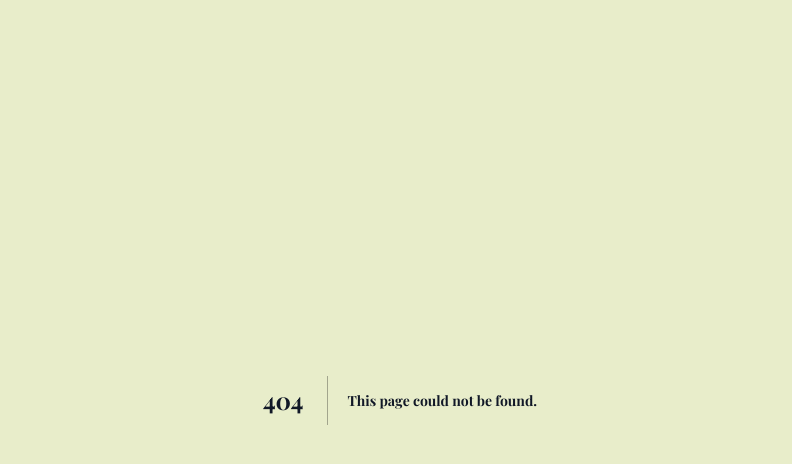
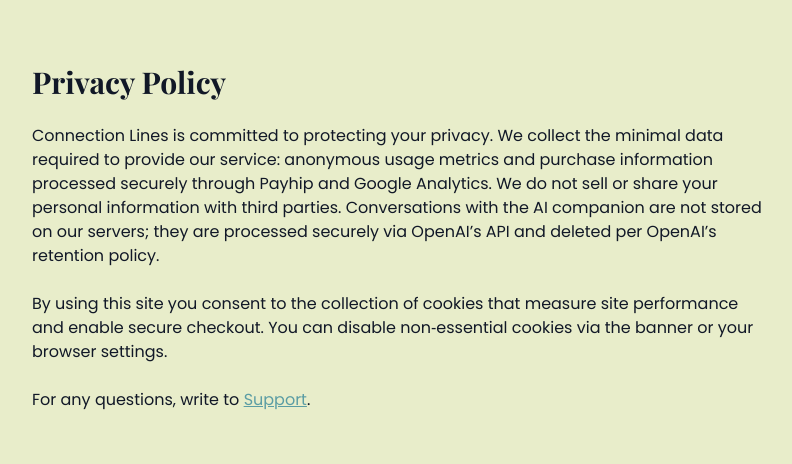
Before and after one commit to megapod/clp, a Next.js app: page /privacy in a window 1280 px wide. Before the commit this address had no page. Shown: the top 464 px of the page, without its empty margins (240-1032 px from the left). Built offline with nearby package versions, Linux system fonts and the light colour scheme.

Commit message:
Auto-import v305

```diff
--- a/pages/_app.js
+++ b/pages/_app.js
@@ -1,5 +1,19 @@
 
 import '../styles/globals.css'
+
+import { useState, useEffect } from 'react'
+function CookieBanner() {
+  const [show, setShow] = useState(false)
+  useEffect(()=>{ const c = localStorage.getItem('cl-cookie-ok'); if(!c) setShow(true) },[])
+  if(!show) return null;
+  return (
+    <div className="fixed bottom-0 inset-x-0 bg-gray-800 text-white px-4 py-3 text-sm flex flex-col md:flex-row items-center gap-4 z-[2000]">
+      <span>This site uses cookies for analytics & secure checkout.</span>
+      <button onClick={()=>{localStorage.setItem('cl-cookie-ok','1');setShow(false)}} className="bg-primary px-3 py-1 rounded">Got it</button>
+    </div>
+  )
+}
+
 export default function MyApp({ Component, pageProps }) {
   return <Component {...pageProps} />
 }
--- a/pages/index.js
+++ b/pages/index.js
@@ -53,8 +53,8 @@ export default function Home() {
       {/* Footer */}
       <footer className="bg-white border-t py-6 text-center text-sm space-y-2">
         <nav className="flex justify-center gap-6">
-          <a href="#" className="text-primary">Privacy</a>
-          <a href="#" className="text-primary">Terms</a>
+          <a href="/privacy" className="text-primary">Privacy</a>
+          <a href="/terms" className="text-primary">Terms</a>
           <a href="https://shop.connection-lines.com/contact" className="text-primary">Support</a>
         </nav>
         <p>© {new Date().getFullYear()} Connection Lines</p>
--- /dev/null
+++ b/pages/privacy.js
@@ -0,0 +1,22 @@
+
+export default function Privacy() {
+  return (
+    <main className="max-w-3xl mx-auto px-4 py-16 space-y-6">
+      <h1 className="text-3xl font-heading mb-4">Privacy Policy</h1>
+      <p>
+        Connection Lines is committed to protecting your privacy. We collect the minimal data required
+        to provide our service: anonymous usage metrics and purchase information processed securely
+        through Payhip and Google Analytics. We do not sell or share your personal information with
+        third parties. Conversations with the AI companion are not stored on our servers; they are processed
+        securely via OpenAI’s API and deleted per OpenAI’s retention policy.
+      </p>
+      <p>
+        By using this site you consent to the collection of cookies that measure site performance and
+        enable secure checkout. You can disable non‑essential cookies via the banner or your browser settings.
+      </p>
+      <p>
+        For any questions, write to <a href="https://shop.connection-lines.com/contact" className="text-primary underline">Support</a>.
+      </p>
+    </main>
+  )
+}
--- /dev/null
+++ b/pages/terms.js
@@ -0,0 +1,22 @@
+
+export default function Terms() {
+  return (
+    <main className="max-w-3xl mx-auto px-4 py-16 space-y-6">
+      <h1 className="text-3xl font-heading mb-4">Terms of Use</h1>
+      <p>
+        Connection Lines provides an AI‑based companion intended for emotional support only.
+        It is <strong>not</strong> a substitute for professional therapy, medical or legal advice.
+        In emergencies or acute distress, contact qualified professionals or local helplines immediately.
+      </p>
+      <p>
+        By purchasing access you receive a personal, non‑transferable license to chat with our custom GPT bot.
+        Resale or public sharing of the chat link is prohibited. Refunds are available within 7&nbsp;days
+        if you are unsatisfied.
+      </p>
+      <p>
+        All content is provided “as‑is” without warranties of any kind. Connection Lines and its owners
+        are not liable for decisions made based on conversations with the AI companion.
+      </p>
+    </main>
+  )
+}
```
